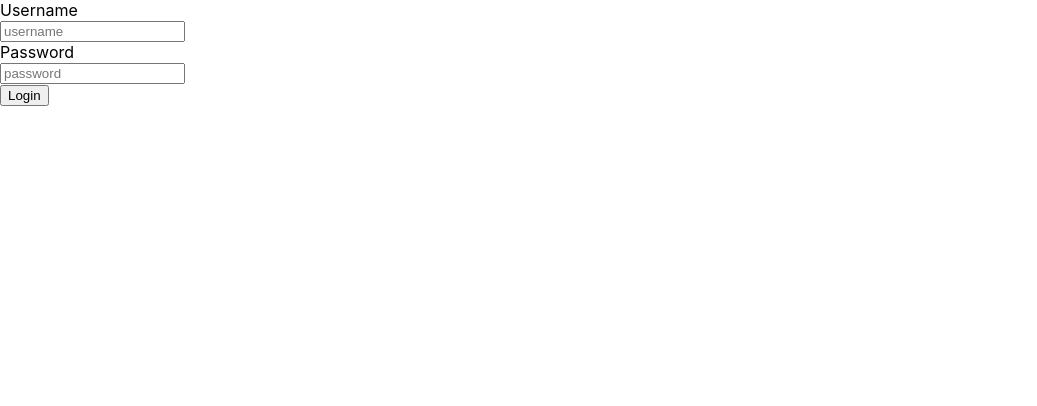
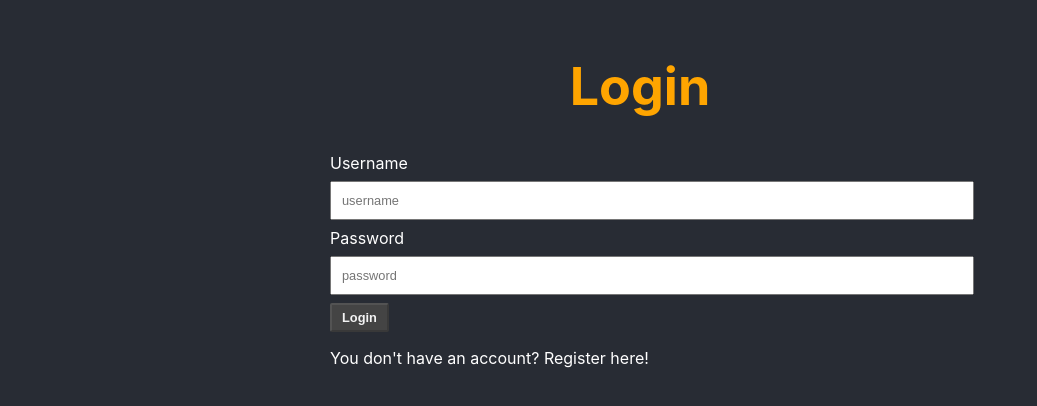
Before and after one commit to diorndk/movie-rater, a React (Create React App) app: page / in a window 1280 px wide. Shown: the top 406 px of the page, without its empty margins (0-1037 px from the left). Built offline with nearby package versions, Linux system fonts and the light colour scheme.

Commit message:
- styling for beautify the web - finish login feature - add register feature - change from context to cookies - add dynamic token - refactor code

```diff
--- a/package.json
+++ b/package.json
@@ -10,6 +10,7 @@
     "@testing-library/react": "^11.2.7",
     "@testing-library/user-event": "^12.8.3",
     "react": "^17.0.2",
+    "react-cookie": "^4.1.1",
     "react-dom": "^17.0.2",
     "react-router-dom": "^5.3.0",
     "react-scripts": "4.0.3",
--- a/src/App.css
+++ b/src/App.css
@@ -15,6 +15,34 @@
   display: grid;
   grid-template-columns: 1fr 1fr;
   grid-gap: 20px;
+}
+
+.login-container {
+  width: 50%;
+  margin: 0 25%;
+}
+
+input, textarea {
+  width: 100%;
+  padding: 10px;
+  margin: 8px 0;
+  font-size: 0.8rem;
+}
+
+button {
+  color: #444;
+  background-color: #f3f3f3;
+  padding: 5px 10px;
+  border-radius: 2px;
+  font-weight: bold;
+  font-size: 0.8rem;
+  outline: none;
+}
+
+button:disabled {
+  color: #f3f3f3;
+  background-color: #444;
+  cursor: not-allowed;
 }
 
 .orange {
@@ -44,3 +72,24 @@
   font-size: 1.2rem;
   margin: 16px 5px;
 }
+
+.fa-trash {
+  color: red;
+}
+
+h1 {
+  color:orange;
+}
+
+h1 .fa-film {
+  color: white;
+  transform: rotate(30deg);
+}
+
+.fa-sign-out-alt {
+  position: absolute;
+  top: 20px;
+  right: 20px;
+  cursor: pointer;
+  font-size: 1.5rem;
+}
--- a/src/App.js
+++ b/src/App.js
@@ -3,6 +3,11 @@ import './App.css';
 import MovieList from './components/movie-list';
 import MovieDetails from './components/movie-details';
 import MovieForm from './components/movie-form';
+import { API } from './api-service'
+import { useCookies } from 'react-cookie'
+import { FontAwesomeIcon } from '@fortawesome/react-fontawesome'
+import { faFilm } from '@fortawesome/free-solid-svg-icons'
+import { faSignOutAlt } from '@fortawesome/free-solid-svg-icons'
 
 function App() {
 
@@ -10,18 +15,18 @@ function App() {
   const [selectedMovie, setSelectedMovie] = useState(null)
   const [editedMovie, setEditedMovie] = useState(null)
 
+  const [token, setToken, deleteToken] = useCookies(['mr-token'])
+
   useEffect(() => {
-    fetch("http://127.0.0.1:8000/api/movies/", {
-      method: 'GET',
-      headers: {
-        'Content-type': 'application/json',
-        'Authorization': 'Token 56c7b44f49cd42aa14d9e21a50072deb098b55f2'
-      }
-    })
-    .then(resp => resp.json())
+    API.getMovie()
     .then(resp => setMovie(resp))
     .catch(error => console.log(error))
   }, [])
+
+  useEffect(() => {
+    console.log(token)
+    if(!token['mr-token']) window.location.href = '/'
+}, [token])
 
   const loadMovie = movie => {
     setSelectedMovie(movie)
@@ -58,10 +63,18 @@ function App() {
     setMovie(newMovies)
   }
 
+  const logoutUser = () => {
+    deleteToken(['mr-token'])
+  }
+
   return (
     <div className="App">
       <header className="App-header">
-        <h1>Movie Rater</h1>
+        <h1>
+          <FontAwesomeIcon icon={faFilm}/>
+          <span>Movie Rater</span>
+        </h1>
+        <FontAwesomeIcon icon={faSignOutAlt} onClick={logoutUser}/>
       </header>
       <div className="layout">
         <div>
--- a/src/components/auth.js
+++ b/src/components/auth.js
@@ -1,25 +1,56 @@
-import React, { useState } from 'react'
+import React, { useState, useEffect } from 'react'
 import { API } from '../api-service'
+import { useCookies } from 'react-cookie'
 
 function Auth() {
 
     const [ username, setUsername ] = useState('')
     const [ password, setPassword ] = useState('')
+    const [ isLoginView, setIsLoginView] = useState(true)
+    const [token, setToken] = useCookies(['mr-token']) //mr-token stands for movie rater token
+
+    useEffect(() => {
+        console.log(token)
+        if(token['mr-token']) window.location.href = '/movies'
+    }, [token])
 
     const loginClicked = () => {
         API.loginUser({username, password})
-        .then( resp => console.log(resp) )
+        .then( resp => setToken('mr-token', resp.token) )
         .catch( error => console.log(error))
     }
 
+    const registerClicked = () => {
+        API.registerUser({username, password})
+        .then( () => loginClicked())
+        .catch( error => console.log(error))
+    }
+
+    const isDisabled = username.length === 0 || password.length === 0
+
     return (
-        <div>
-            <label htmlFor="username">Username</label><br/>
-            <input type="username" placeholder="username" value={username} onChange={ evt => setUsername(evt.target.value)}/><br/>
-            <label htmlFor="password">Password</label><br/>
-            <input id="password" type="password" placeholder="password" value={password} onChange={ evt => setPassword(evt.target.value)}/><br/>
-            <button onClick={ loginClicked }>Login</button>
+        <div className="App">
+            <header className="App-header">
+            {isLoginView ? <h1>Login</h1> : <h1>Register</h1>}
+            </header>
+            <div className="login-container">
+                <label htmlFor="username">Username</label><br/>
+                <input type="username" placeholder="username" value={username} onChange={ evt => setUsername(evt.target.value)}/><br/>
+                <label htmlFor="password">Password</label><br/>
+                <input id="password" type="password" placeholder="password" value={password} onChange={ evt => setPassword(evt.target.value)}/><br/>
 
+                {
+                    isLoginView ? <button onClick={ loginClicked } disabled={isDisabled}>Login</button> : <button onClick={ registerClicked } disabled={isDisabled}>Register</button>
+                }
+
+
+                {
+                    isLoginView ?
+                    <p onClick={() => setIsLoginView(false)}>You don't have an account? Register here!</p>
+                    :
+                    <p onClick={() => setIsLoginView(true)}>You already have an account? Login here</p>
+                }
+            </div>
         </div>
     )
 }
--- a/src/components/movie-details.js
+++ b/src/components/movie-details.js
@@ -1,12 +1,14 @@
 import React, {useState} from 'react'
 import { FontAwesomeIcon } from '@fortawesome/react-fontawesome'
 import { faStar } from '@fortawesome/free-solid-svg-icons'
+import { useCookies } from 'react-cookie'
 
 function MovieDetails(props) {
 
     let mov = props.movie
 
     const [ highlighted, setHighlited ] = useState(-1)
+    const [token] = useCookies(['mr-token'])
 
     const highlightRate = high => evt => {
         setHighlited(high)
@@ -17,7 +19,7 @@ function MovieDetails(props) {
             method: 'POST',
             headers: {
                 'Content-type': 'application/json',
-                'Authorization': 'Token 56c7b44f49cd42aa14d9e21a50072deb098b55f2'
+                'Authorization': `Token ${token['mr-token']}`
             },
             body: JSON.stringify({
                 stars: rate + 1
@@ -32,7 +34,7 @@ function MovieDetails(props) {
             method: 'GET',
             headers: {
                 'Content-type': 'application/json',
-                'Authorization': 'Token 56c7b44f49cd42aa14d9e21a50072deb098b55f2'
+                'Authorization': `Token ${token['mr-token']}`
             }
         })
         .then(resp => resp.json())
--- a/src/components/movie-form.js
+++ b/src/components/movie-form.js
@@ -1,5 +1,6 @@
 import React, {useState, useEffect} from 'react'
 import { API } from '../api-service'
+import { useCookies } from 'react-cookie'
 
 function MovieForm(props) {
 
@@ -7,6 +8,7 @@ function MovieForm(props) {
 
     const [ title, setTitle ] = useState('')
     const [ description, setDescription ] = useState('')
+    const [token] = useCookies(['mr-token'])
 
     useEffect(() => {
         setTitle(props.movie.title)
@@ -14,18 +16,18 @@ function MovieForm(props) {
     }, [props.movie])
 
     const updateClicked = () => {
-        console.log('update here')
-        API.updateMovie(props.movie.id, {title, description})
+        API.updateMovie(props.movie.id, {title, description}, token['mr-token'])
         .then(resp => props.updatedMovie(resp))
         .catch( error => console.log(error))
     }
 
     const createClicked = () => {
-        console.log('update here')
-        API.createMovie({title, description})
+        API.createMovie({title, description}, token['mr-token'])
         .then(resp => props.movieCreated(resp))
         .catch( error => console.log(error))
     }
+
+    const isDisabled = title.length === 0 || description.length === 0
 
     return (
         <React.Fragment>
@@ -37,7 +39,7 @@ function MovieForm(props) {
                         <label htmlFor="description">Description</label><br/>
                         <textarea id="description" type="text" placeholder="Description" value={description} onChange={ evt => setDescription(evt.target.value)}></textarea><br/>
                         {
-                            props.movie.id ? <button onClick={ updateClicked }>Update</button> : <button onClick={ createClicked }>Create</button>
+                            props.movie.id ? <button onClick={ updateClicked } disabled={isDisabled}>Update</button> : <button onClick={ createClicked } disabled={isDisabled}>Create</button>
                         }
 
                     </div>
--- a/src/components/movie-list.js
+++ b/src/components/movie-list.js
@@ -3,8 +3,11 @@ import { FontAwesomeIcon } from '@fortawesome/react-fontawesome'
 import { faEdit } from '@fortawesome/free-solid-svg-icons'
 import { faTrash } from '@fortawesome/free-solid-svg-icons'
 import { API } from '../api-service'
+import { useCookies } from 'react-cookie'
 
 function MovieList(props) {
+
+  const [token] = useCookies(['mr-token'])
 
     const movieClicked = movie => evt => {
         props.movieClicked(movie)
@@ -15,7 +18,7 @@ function MovieList(props) {
     }
 
     const removeClicked = movie => {
-        API.deleteMovie(movie.id)
+        API.deleteMovie(movie.id, token['mr-token'])
         .then(() => props.removeClicked(movie))
         .catch(error => console.log(error))
     }
--- a/src/index.js
+++ b/src/index.js
@@ -5,16 +5,23 @@ import App from './App';
 import Auth from './components/auth';
 import reportWebVitals from './reportWebVitals';
 import { Route, BrowserRouter } from 'react-router-dom'
+import { CookiesProvider } from 'react-cookie';
 
-ReactDOM.render(
-  <React.StrictMode>
-    <BrowserRouter>
-      <Route exact path="/" component={Auth}/>
-      <Route exact path="/movies" component={App}/>
-    </BrowserRouter>
-  </React.StrictMode>,
-  document.getElementById('root')
-);
+function Router(){
+
+  return (
+    <React.StrictMode>
+      <CookiesProvider>
+        <BrowserRouter>
+          <Route exact path="/" component={Auth}/>
+          <Route exact path="/movies" component={App}/>
+        </BrowserRouter>
+      </CookiesProvider>
+    </React.StrictMode>
+  )
+}
+
+ReactDOM.render(<Router/>, document.getElementById('root'));
 
 // If you want to start measuring performance in your app, pass a function
 // to log results (for example: reportWebVitals(console.log))
```
Also changed, not shown: src/api-service.js (+31 -13 lines), 1 other file (tests, documents, lock files or other folders).
